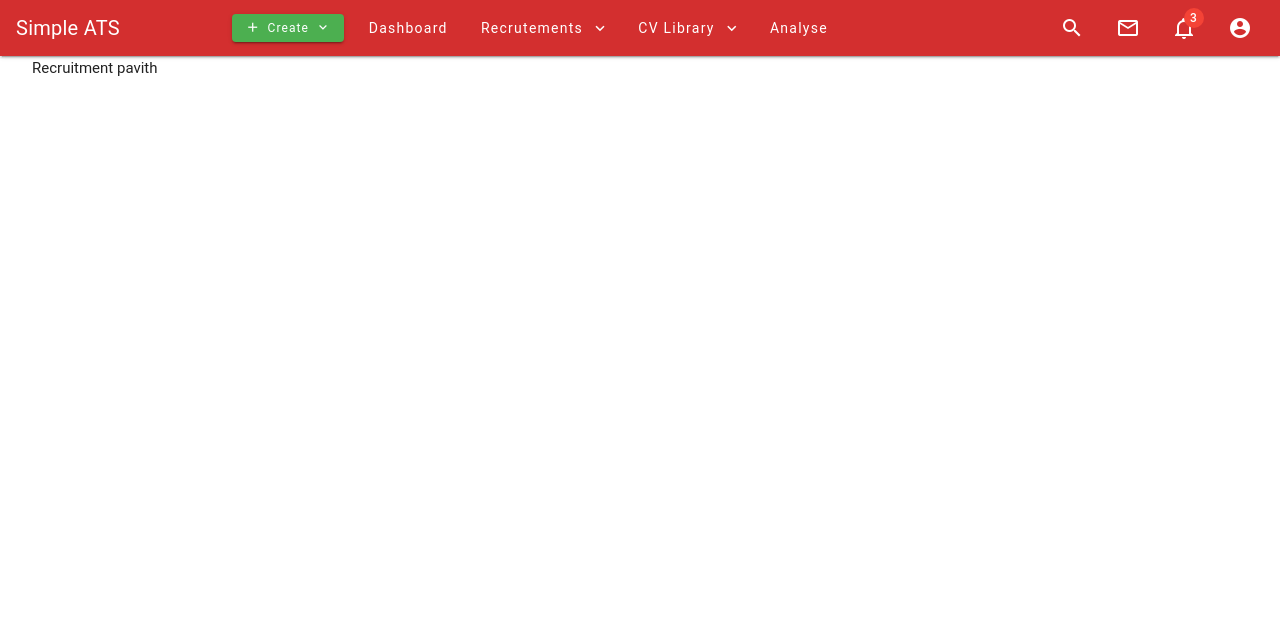
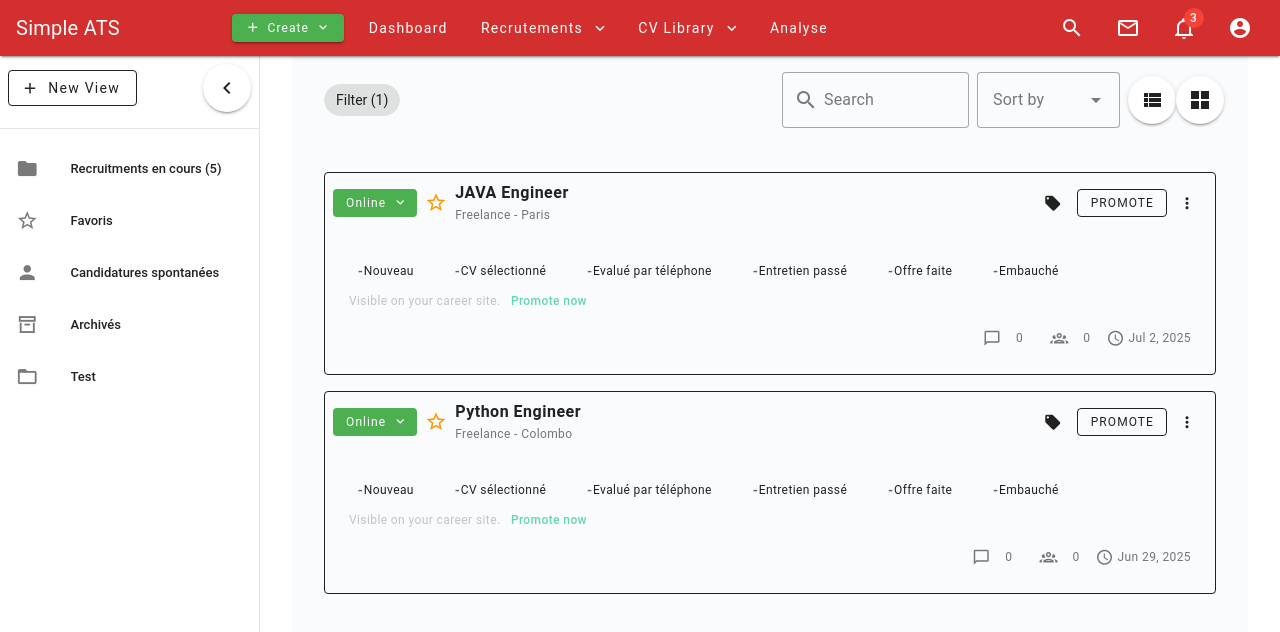
Before and after one commit to nadun96/ats_simple, a Vue app: page /recruitment in a window 1280 px wide. Shown: the top 632 px of the page. Built offline with nearby package versions, Linux system fonts and the light colour scheme.

Commit message:
created Recruitment sidebar,card and the filters

```diff
--- /dev/null
+++ b/src/components/recruitment/RecruitmentCard.vue
@@ -0,0 +1,215 @@
+<template>
+  <v-card class="mb-4 pa-2" variant="outlined">
+    <!-- Top Row: Status, Title, Buttons -->
+    <v-row class="justify-space-between align-center">
+      <v-col cols="auto" class="d-flex align-center">
+        <!-- Status Dropdown -->
+        <v-menu>
+          <template #activator="{ props }">
+            <v-btn
+              v-bind="props"
+              size="small"
+              color="success"
+              variant="flat"
+              class="text-capitalize"
+            >
+              {{ job.status }}
+              <v-icon end>mdi-chevron-down</v-icon>
+            </v-btn>
+          </template>
+          <v-list>
+            <v-list-item @click="updateStatus('Suspend')">
+              <v-list-item-title>Suspend</v-list-item-title>
+            </v-list-item>
+            <v-list-item @click="updateStatus('Archive')">
+              <v-list-item-title>Archive</v-list-item-title>
+            </v-list-item>
+          </v-list>
+        </v-menu>
+
+        <!-- Favorite Star -->
+        <v-icon
+          color="warning"
+          class="ml-2 mr-2"
+          @click="toggleFavorite"
+          :icon="isFavorite ? 'mdi-star' : 'mdi-star-outline'"
+        />
+
+        <!-- Job title and location -->
+        <div>
+          <div class="font-weight-bold text-body-1 text-truncate job-title">
+            {{ job.title }}
+          </div>
+          <div class="text-caption text-grey-darken-1">{{ job.location }}</div>
+        </div>
+      </v-col>
+
+      <!-- Right Buttons: Tag, Promote, More -->
+      <v-col cols="auto" class="d-flex align-center">
+        <v-btn size="small" variant="text" icon>
+          <v-icon>mdi-tag</v-icon>
+        </v-btn>
+        <v-btn size="small" variant="outlined" class="ml-1">
+          Promote
+        </v-btn>
+
+        <!-- 3-dot Menu -->
+        <v-menu offset-y>
+          <template #activator="{ props }">
+            <v-btn size="small" variant="text" icon v-bind="props">
+              <v-icon>mdi-dots-vertical</v-icon>
+            </v-btn>
+          </template>
+          <v-list class="px-1 py-0">
+            <v-list-item @click="handleAction('edit')" class="menu-item">
+              <v-icon start size="20">mdi-pencil</v-icon>
+              <v-list-item-title>Edit job</v-list-item-title>
+            </v-list-item>
+
+            <v-list-item @click="handleAction('duplicate')" class="menu-item">
+              <v-icon start size="20">mdi-content-copy</v-icon>
+              <v-list-item-title>Duplicate the job</v-list-item-title>
+            </v-list-item>
+
+            <v-list-item @click="handleAction('view')" class="menu-item">
+              <v-icon start size="20">mdi-eye-outline</v-icon>
+              <v-list-item-title>View job</v-list-item-title>
+            </v-list-item>
+
+            <v-list-item @click="handleAction('share')" class="menu-item">
+              <v-icon start size="20">mdi-share-variant</v-icon>
+              <v-list-item-title>Share the offer</v-list-item-title>
+            </v-list-item>
+
+            <v-list-item @click="handleAction('download')" class="menu-item">
+              <v-icon start size="20">mdi-download</v-icon>
+              <v-list-item-title>Download the offer in PDF</v-list-item-title>
+            </v-list-item>
+
+            <v-list-item @click="handleAction('invite')" class="menu-item">
+              <v-icon start size="20">mdi-account-plus</v-icon>
+              <v-list-item-title>Invite collaborators</v-list-item-title>
+            </v-list-item>
+          </v-list>
+        </v-menu>
+      </v-col>
+    </v-row>
+
+    <!-- Progress Labels Row -->
+    <v-row class="py-2 flex-nowrap overflow-x-auto no-gutters progress-labels">
+      <v-col
+        v-for="(label, index) in progressLabels"
+        :key="index"
+        cols="auto"
+        class="d-flex justify-center"
+      >
+        <v-btn
+          size="small"
+          variant="text"
+          class="text-capitalize px-2"
+          @click="onLabelClick(label)"
+        >
+          <div class="text-subtitle-2 text-grey-darken-2">-</div>
+          <div class="text-caption">{{ label }}</div>
+        </v-btn>
+      </v-col>
+    </v-row>
+
+    <!-- Visibility Text -->
+    <v-card-subtitle class="text-caption text-grey px-4">
+      Visible on your career site.
+      <a href="#" class="ml-1 font-weight-medium">Promote now</a>
+    </v-card-subtitle>
+
+    <!-- Footer: icons and date -->
+    <v-card-actions class="px-4 pt-2 d-flex justify-space-between">
+      <div></div>
+      <div class="d-flex align-center text-caption text-grey-darken-1">
+        <v-btn icon size="small" class="mr-1">
+          <v-icon>mdi-message-outline</v-icon>
+        </v-btn>
+        0
+
+        <v-btn icon size="small" class="ml-4 mr-1">
+          <v-icon>mdi-account-group-outline</v-icon>
+        </v-btn>
+        0
+
+        <v-icon class="ml-4 mr-1" size="18">mdi-clock-outline</v-icon>
+        {{ job.date }}
+      </div>
+    </v-card-actions>
+  </v-card>
+</template>
+
+<script setup lang="ts">
+import { ref } from 'vue'
+
+const props = defineProps<{
+  job: {
+    title: string
+    location: string
+    date: string
+    status: string
+    hired: boolean
+    type: string
+  }
+}>()
+
+const isFavorite = ref(false)
+
+const updateStatus = (status: string) => {
+  console.log('Status changed to', status)
+}
+
+const toggleFavorite = () => {
+  isFavorite.value = !isFavorite.value
+}
+
+const handleAction = (action: string) => {
+  console.log(`${action} clicked`)
+}
+
+const progressLabels = [
+  'Nouveau',
+  'CV sélectionné',
+  'Evalué par téléphone',
+  'Entretien passé',
+  'Offre faite',
+  'Embauché'
+]
+
+const onLabelClick = (label: string) => {
+  console.log('Clicked label:', label)
+}
+</script>
+
+<style scoped>
+.job-title {
+  max-width: 240px;
+  white-space: nowrap;
+  overflow: hidden;
+  text-overflow: ellipsis;
+}
+
+.flex-nowrap {
+  flex-wrap: nowrap !important;
+}
+
+.overflow-x-auto {
+  overflow-x: auto !important;
+}
+
+.progress-labels {
+  padding-left: 16px;
+  padding-right: 16px;
+}
+
+.menu-item {
+  display: flex;
+  align-items: center;
+  gap: 10px;
+  padding-top: 6px;
+  padding-bottom: 6px;
+}
+</style>
--- /dev/null
+++ b/src/components/recruitment/RecruitmentFilterHeader.vue
@@ -0,0 +1,31 @@
+<template>
+  <v-row class="align-center mb-4 px-2">
+    <v-col cols="12" md="6" class="d-flex align-center">
+
+      <v-chip class="ml-2">Filter (1)</v-chip>
+    </v-col>
+    <v-col cols="12" md="6" class="d-flex justify-end align-center">
+      <v-text-field
+        prepend-inner-icon="mdi-magnify"
+        label="Search"
+        hide-details
+        dense
+        variant="outlined"
+      />
+      <v-select
+        class="ml-2"
+        :items="['Newest', 'Oldest']"
+        label="Sort by"
+        hide-details
+        dense
+        variant="outlined"
+      />
+      <v-btn icon class="ml-2"><v-icon>mdi-view-list</v-icon></v-btn>
+      <v-btn icon><v-icon>mdi-view-grid</v-icon></v-btn>
+    </v-col>
+  </v-row>
+</template>
+
+<script setup lang="ts">
+// You can add reactive sorting/filtering logic here
+</script>
--- /dev/null
+++ b/src/components/recruitment/RecruitmentSidebar.vue
@@ -0,0 +1,35 @@
+<template>
+  <v-navigation-drawer :permanent="true" :width="collapsed ? 64 : 260">
+    <!-- Header Row: + New View and Collapse Button -->
+    <div class="d-flex align-center justify-space-between pa-2">
+      <v-btn
+        prepend-icon="mdi-plus"
+        variant="outlined"
+        class="text-none mr-2"
+        v-if="!collapsed"
+      >
+        New View
+      </v-btn>
+
+      <v-btn icon @click="$emit('update:collapsed', !collapsed)">
+        <v-icon>{{ collapsed ? 'mdi-chevron-right' : 'mdi-chevron-left' }}</v-icon>
+      </v-btn>
+    </div>
+
+    <v-divider class="my-2" />
+
+    <!-- Sidebar Folder List -->
+    <v-list dense nav>
+      <v-list-item title="Recruitments en cours (5)" prepend-icon="mdi-folder" />
+      <v-list-item title="Favoris" prepend-icon="mdi-star-outline" />
+      <v-list-item title="Candidatures spontanées" prepend-icon="mdi-account" />
+      <v-list-item title="Archivés" prepend-icon="mdi-archive-outline" />
+      <v-list-item title="Test" prepend-icon="mdi-folder-outline" />
+    </v-list>
+  </v-navigation-drawer>
+</template>
+
+<script setup lang="ts">
+defineProps<{ collapsed: boolean }>()
+defineEmits(['update:collapsed'])
+</script>
--- a/src/views/Recruitment.vue
+++ b/src/views/Recruitment.vue
@@ -1,7 +1,67 @@
 <template>
-<div>Recruitment pavith</div>
+  <v-container fluid class="pa-0 d-flex">
+    <!-- Sidebar -->
+    <RecruitmentSidebar v-model:collapsed="sidebarCollapsed" class="sidebar" />
+
+    <!-- Main Content -->
+    <v-main class="recruitment-main">
+      <RecruitmentFilterHeader />
+
+      <v-container fluid>
+        <RecruitmentCard
+          v-for="job in jobs"
+          :key="job.id"
+          :job="job"
+        />
+      </v-container>
+    </v-main>
+  </v-container>
 </template>
 
-<script>
+<script setup lang="ts">
+import { ref } from 'vue'
+import RecruitmentSidebar from '@/components/recruitment/RecruitmentSidebar.vue'
+import RecruitmentFilterHeader from '@/components/recruitment/RecruitmentFilterHeader.vue'
+import RecruitmentCard from '@/components/recruitment/RecruitmentCard.vue'
 
+const sidebarCollapsed = ref(false)
+
+const jobs = ref([
+  {
+    id: 1,
+    title: 'JAVA Engineer',
+    location: 'Freelance - Paris',
+    date: 'Jul 2, 2025',
+    status: 'Online',
+    hired: true,
+    type: 'Freelance',
+  },
+  {
+    id: 2,
+    title: 'Python Engineer',
+    location: 'Freelance - Colombo',
+    date: 'Jun 29, 2025',
+    status: 'Online',
+    hired: true,
+    type: 'Freelance',
+  },
+  // Add more...
+])
 </script>
+
+<style scoped>
+.sidebar {
+  width: 260px;
+  transition: width 0.3s ease;
+}
+
+.sidebar.collapsed {
+  width: 64px;
+}
+
+.recruitment-main {
+  flex: 1;
+  padding: 16px;
+  background: #f9fbfc;
+}
+</style>
```
